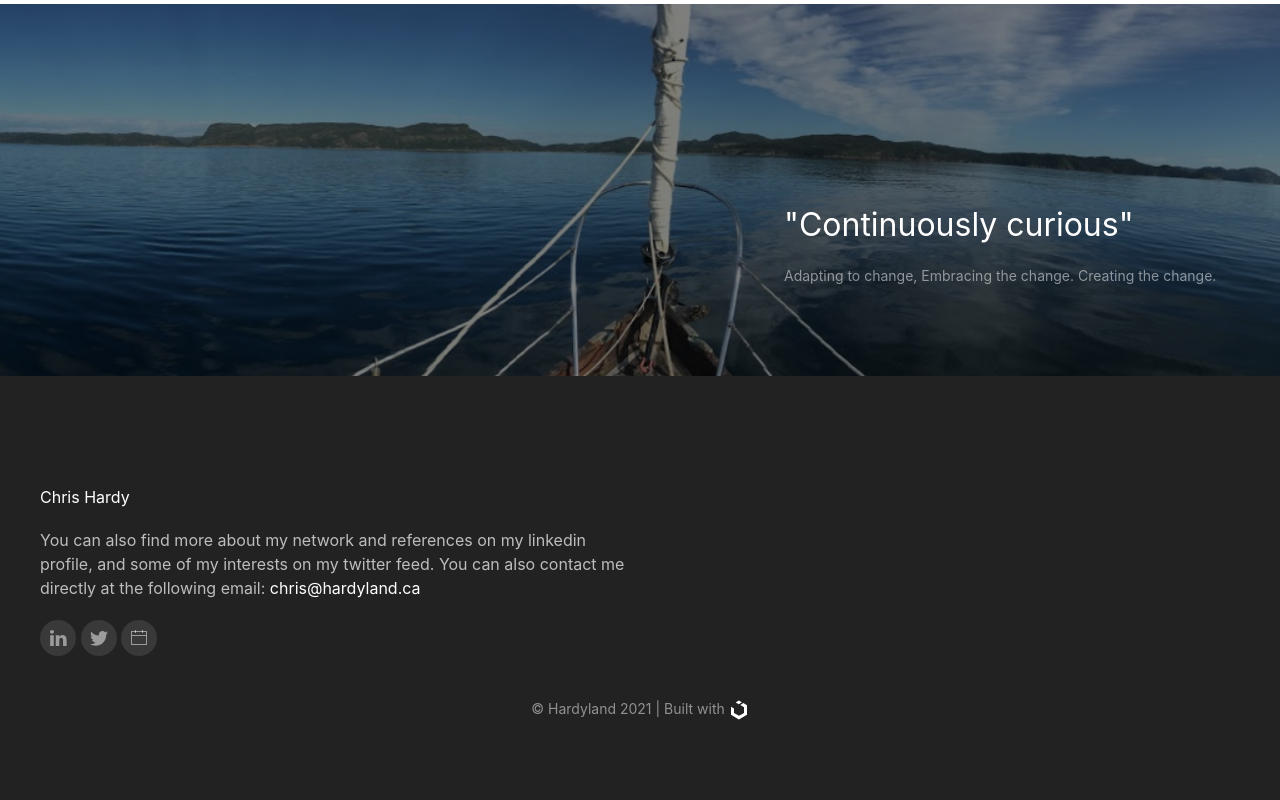
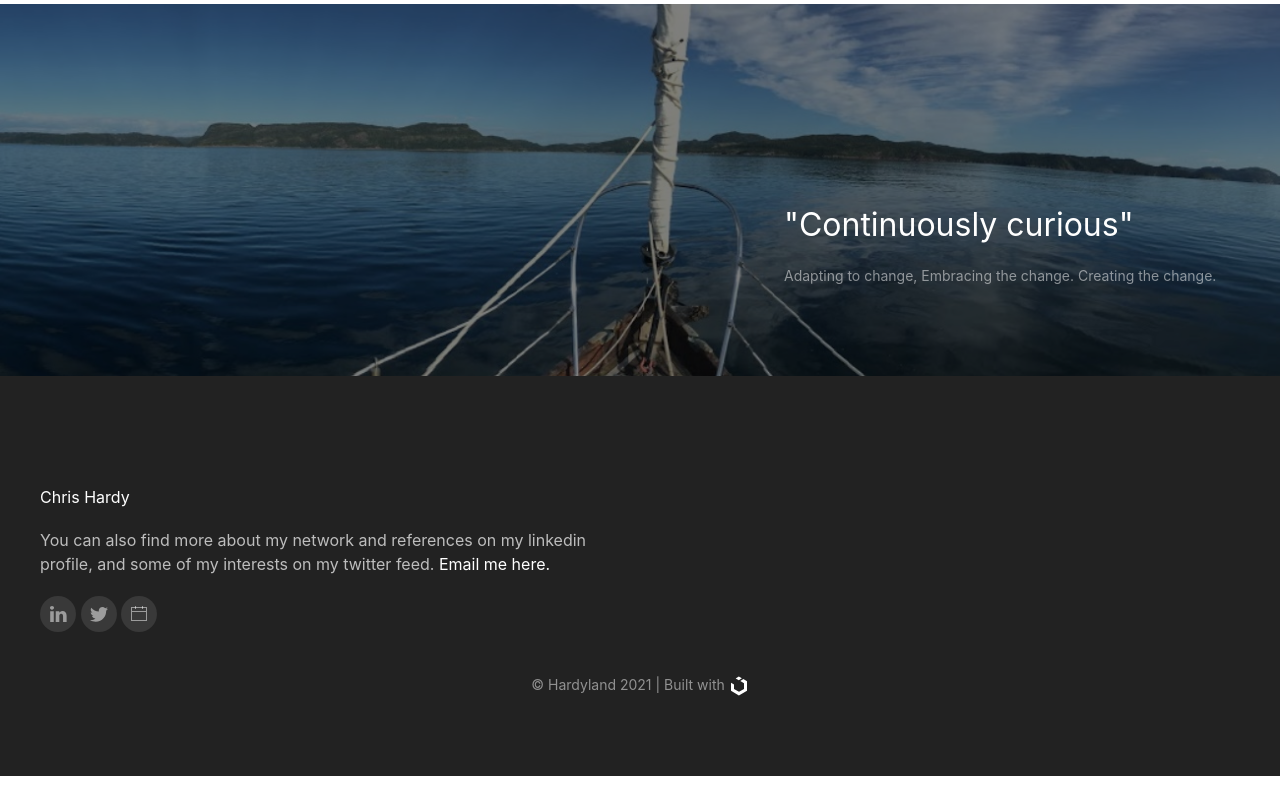
Before and after one commit to hardyland/HardylandSPA, a plain HTML site: page index.html in a window 1280 px wide. Shown: the part 1971-2771 px from the top of the page. After the commit the page ends 2747 px from the top, so only its background shows below. Drawn offline with nearby package versions, Linux system fonts and the light colour scheme.

Commit message:
fixed email account

```diff
--- a/index.html
+++ b/index.html
@@ -278,7 +278,7 @@
 				<div class="uk-grid uk-grid-medium" data-uk-grid>
 					<div class="uk-width-1-2@m">
 						<h5>Chris Hardy</h5>
-						<p>You can also find more about my network and references on my linkedin profile, and some of my interests on my twitter feed. You can also contact me directly at the following email: <a href="#" title="">chris@hardyland.ca</a></p>
+						<p>You can also find more about my network and references on my linkedin profile, and some of my interests on my twitter feed. <a href="mailto:chardy709@gmail.com" title="">Email me here.</a></p>
 						<div>
 							<a href="https://www.linkedin.com/in/hardyland/" class="uk-icon-button" data-uk-icon="linkedin"></a>
 							<a href="https://twitter.com/hardyland" class="uk-icon-button" data-uk-icon="twitter"></a>
```
